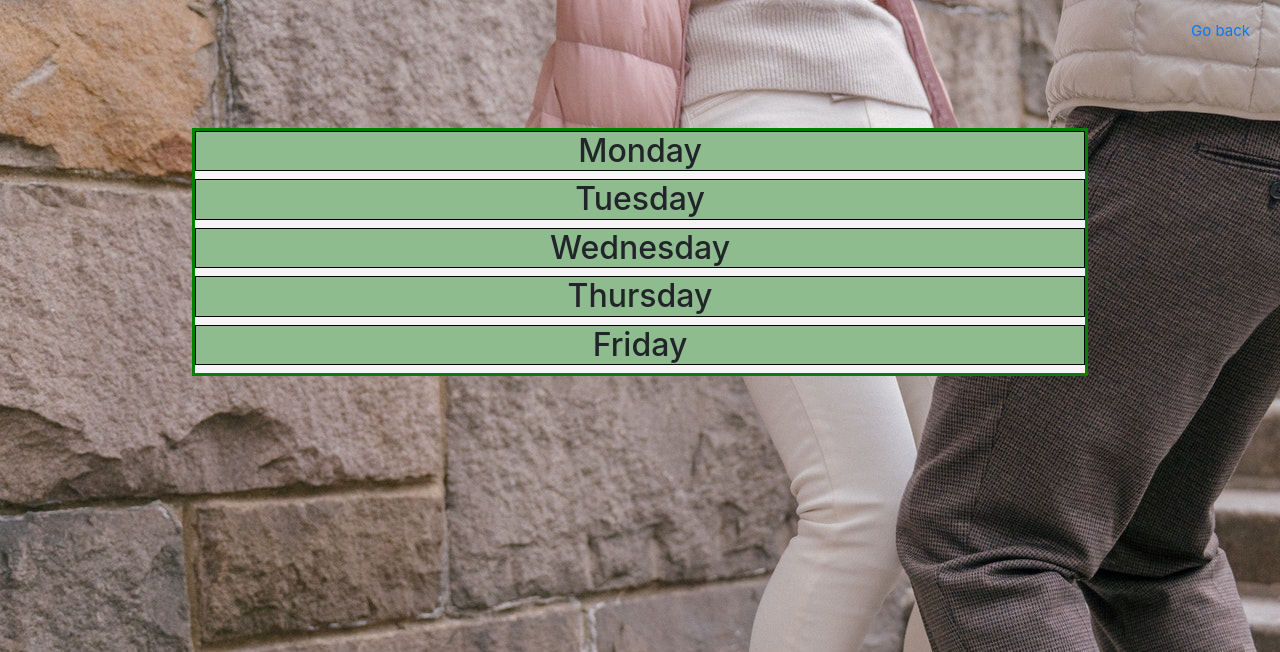
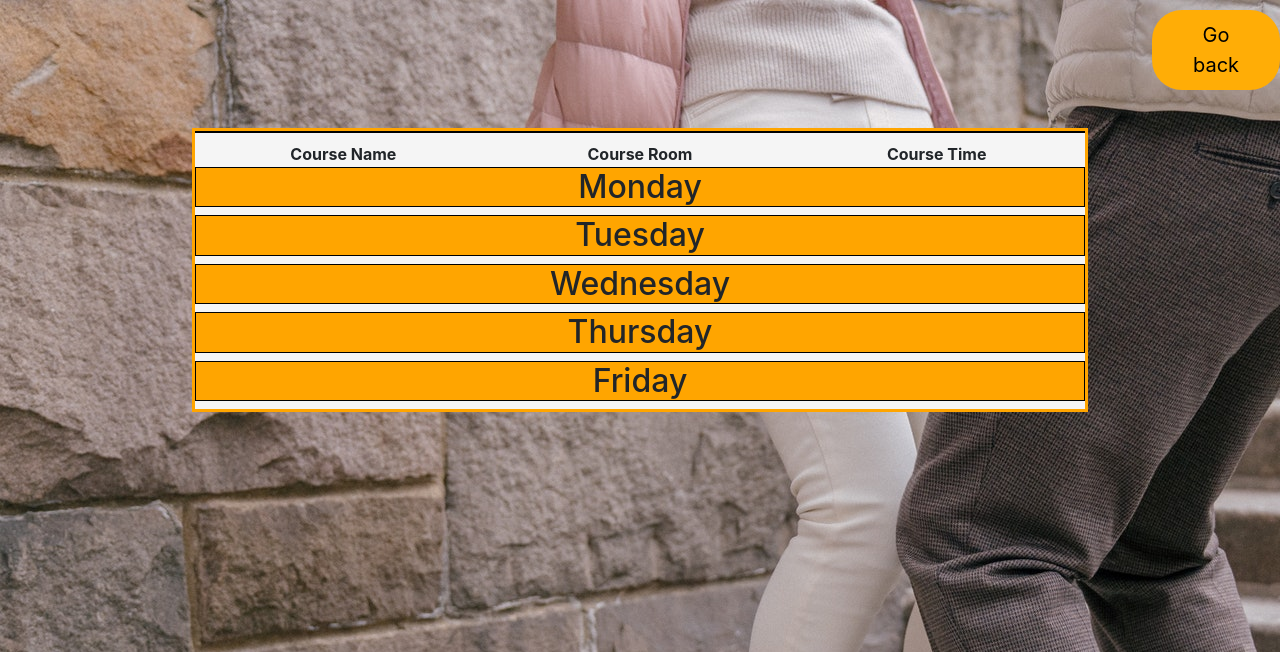
Before and after one commit to MBocian96/ITAPP_ODD_WED0730_dance_school_manager, a Django app: page /teacher/calendar/ in a window 1280 px wide. Shown: the top 652 px of the page. Run offline with Django 3.2, Linux system fonts and the light colour scheme; the visitor is signed in with stand-in values (Sample User, id 1); data that the repository does not hold is empty.

Commit message:
Finishing Frontend

```diff
--- a/dance_school_manager/static/teacher.css
+++ b/dance_school_manager/static/teacher.css
@@ -3,18 +3,19 @@ body {
 	background-image: url('back_login.jpg');
 }
 .main {
-    margin-top: 15px;
 	font-family: Arial, Helvetica, sans-serif;
 }
 .topbar {
-	background-color: orange;
+	background-color: #ffad06;
 	overflow: hidden;
+	margin-bottom: 3%;
+	display: flex;
 }
 .big-border {
   border: 1px solid black;
   padding:0em 2em;
   border-collapse: collapse;
-  background: DarkSeaGreen;
+  background: orange;
 }
 .topbar a {
 	float: right;
@@ -52,7 +53,7 @@ body {
 	margin: auto;
 	width: 50%;
 	padding: 10px;
-	border: 3px solid green;
+	border: 3px solid orange;
     align-content: space-between;
 }
 .name {
@@ -85,32 +86,42 @@ body {
 }
 .calendar {
     flex-direction: column;
-	border: 3px solid green;
+	border: 3px solid orange;
 	background-color: whitesmoke;
-	align-items: center;
-    justify-content: center;
     max-width: 70%;
+    width:900px;
     margin-right: auto;
     margin-left: auto;
     margin-top: 10%;
+    text-align: center;
 }
 .submit-btn {
     padding: 10px 30px;
+    width: 10%;
     cursor: pointer;
     display: block;
     margin:10px auto;
     outline: none;
     font-size: 15px;
     text-decoration: none;
+    border:0;
+    background-color: #ffad06;
+    border-radius: 30px;
 }
 .submit-btn:hover {
     background: linear-gradient(to right, #ff105f, #ffad06);
     border-radius: 30px;
 }
+    .submit-btn a{
+    font-size:20px;
+    outline: none;
+    text-decoration: none;
+    color:black;
+}
 .message {
     margin: auto;
     width: 50%;
-    border: 3px solid green;
+    border: 3px solid orange;
     padding: 10px;
     text-align: center;
     background: whitesmoke;
@@ -124,7 +135,7 @@ body {
 
 .coursepage-child {
     flex: 1;
-    border: 2px solid green;
+    border: 2px solid orange;
     background: whitesmoke;
     justify-content: space-around;
 }
@@ -135,7 +146,7 @@ body {
 .hello{
     margin: auto;
     width: 50%;
-    border: 3px solid green;
+    border: 3px solid orange;
     padding: 10px;
     text-align: center;
     background: whitesmoke;
@@ -171,3 +182,26 @@ body {
     font-size: 15px;
     text-decoration: none;
 }
+
+.table1 th{
+width:300px;
+}
+.showcase {
+    width: 35%;
+    height: 65%;
+    position: relative;
+    margin: 3% auto;
+    background-color: rgba(220, 220, 220, 0.85);
+    padding: 5px;
+    overflow: hidden;
+    border-radius: 10px;
+}
+.container {
+    width: 100%;
+    height: 100%;
+    background: linear-gradient(rgba(0, 0, 0, 0.4), rgba(0, 0, 0, 0.4)), url(back_login.jpg);
+    background-position: center;
+    background-size: cover;
+    display: block;
+    position: absolute;
+}
--- a/dance_school_manager/templates/profiles/teacher/calendar_view.html
+++ b/dance_school_manager/templates/profiles/teacher/calendar_view.html
@@ -2,14 +2,22 @@
 {% block content %}
 
 <div class="calendar title">
-    <h2 class="middle big-border">Monday</h2>
+    <table  class="table1" style="width:100%">
+        <h2 class="big-border"></h2>
+                    <tr>
+                        <th> Course Name</th>
+                        <th> Course Room</th>
+                        <th> Course Time</th>
+                    </tr>
+                </table >
+    <h2 class="big-border">Monday</h2>
         {% if monday %}
             {% for course in monday %}
-                <table  class="title" style="width:100%">
+                <table class="table1" style="width:100%">
                     <tr>
-                        <td> {{ course.name }}</td>
-                        <td> {{ course.start_date }}</td>
-                        <td> {{ course.end_date }}</td>
+                        <th> {{ course.name }}</th>
+                        <th> {{ course.room }}</th>
+                        <th> {{ course.time }}</th>
                     </tr>
                 </table>
             {% endfor %}
@@ -17,11 +25,11 @@
     <h2 class="big-border">Tuesday</h2>
         {% if tuesday %}
             {% for course in tuesday %}
-                <table  class="title" style="width:100%">
+                <table class="table1" style="width:100%">
                     <tr>
-                        <td> {{ course.name }}</td>
-                        <td> {{ course.start_date }}</td>
-                        <td> {{ course.end_date }}</td>
+                        <th> {{ course.name }}</th>
+                        <th> {{ course.room }}</th>
+                        <th> {{ course.time }}</th>
                     </tr>
                 </table>
             {% endfor %}
@@ -29,11 +37,11 @@
     <h2 class="big-border">Wednesday</h2>
         {% if wednesday %}
             {% for course in wednesday %}
-                <table  class="title" style="width:100%">
+                <table class="table1" style="width:100%">
                     <tr>
-                        <td> {{ course.name }}</td>
-                        <td> {{ course.start_date }}</td>
-                        <td> {{ course.end_date }}</td>
+                        <th> {{ course.name }}</th>
+                        <th> {{ course.room }}</th>
+                        <th> {{ course.time }}</th>
                     </tr>
                 </table>
             {% endfor %}
@@ -41,11 +49,11 @@
     <h2 class="big-border">Thursday</h2>
         {% if thursday %}
             {% for course in thursday %}
-                <table  class="title" style="width:100%">
+                <table class="table1" style="width:100%">
                     <tr>
-                        <td> {{ course.name }}</td>
-                        <td> {{ course.start_date }}</td>
-                        <td> {{ course.end_date }}</td>
+                        <th> {{ course.name }}</th>
+                        <th> {{ course.room }}</th>
+                        <th> {{ course.time }}</th>
                     </tr>
                 </table>
             {% endfor %}
@@ -53,11 +61,11 @@
     <h2 class="big-border">Friday</h2>
         {% if friday %}
             {% for course in friday %}
-                <table  class="title" style="width:100%">
+                <table class="table1" style="width:100%">
                     <tr>
-                        <td> {{ course.name }}</td>
-                        <td> {{ course.start_date }}</td>
-                        <td> {{ course.end_date }}</td>
+                        <th> {{ course.name }}</th>
+                        <th> {{ course.room }}</th>
+                        <th> {{ course.time }}</th>
                     </tr>
                 </table>
             {% endfor %}
@@ -66,4 +74,5 @@
 <div class="button submit-btn">
     <a href="{% url 'teacher_module:teacher_profile_view' %}">Go back</a>
 </div>
+
 {% endblock %}
--- a/dance_school_manager/templates/profiles/teacher/courses.html
+++ b/dance_school_manager/templates/profiles/teacher/courses.html
@@ -2,7 +2,6 @@
 {% block content %}
 
 <div class="course centered">
-    <h1>Test</h1>
     <table>
      <tr>
                 <th> Name of the course</th>
--- a/dance_school_manager/templates/profiles/teacher/settings.html
+++ b/dance_school_manager/templates/profiles/teacher/settings.html
@@ -9,9 +9,9 @@ body {
 
 
 <div class="course centered">
-	<div class="title">
+	<div>
 		<h3>Input your new data</h3>
-		<div class="flexbox-item flexbox-item-1">
+		<div>
             <form method="POST">
                 {% csrf_token %}
                 {{ form.as_p}}
```
Also changed, not shown: dance_school_manager/static/student.css (+15 -10 lines), dance_school_manager/templates/profiles/student/calendar_view.html (+12 -5 lines), dance_school_manager/templates/profiles/student/student_profile.html (+4 -4 lines), dance_school_manager/templates/profiles/teacher/contact.html (added, +9 -0 lines), dance_school_manager/templates/profiles/teacher/teacher_profile.html (+5 -9 lines).
